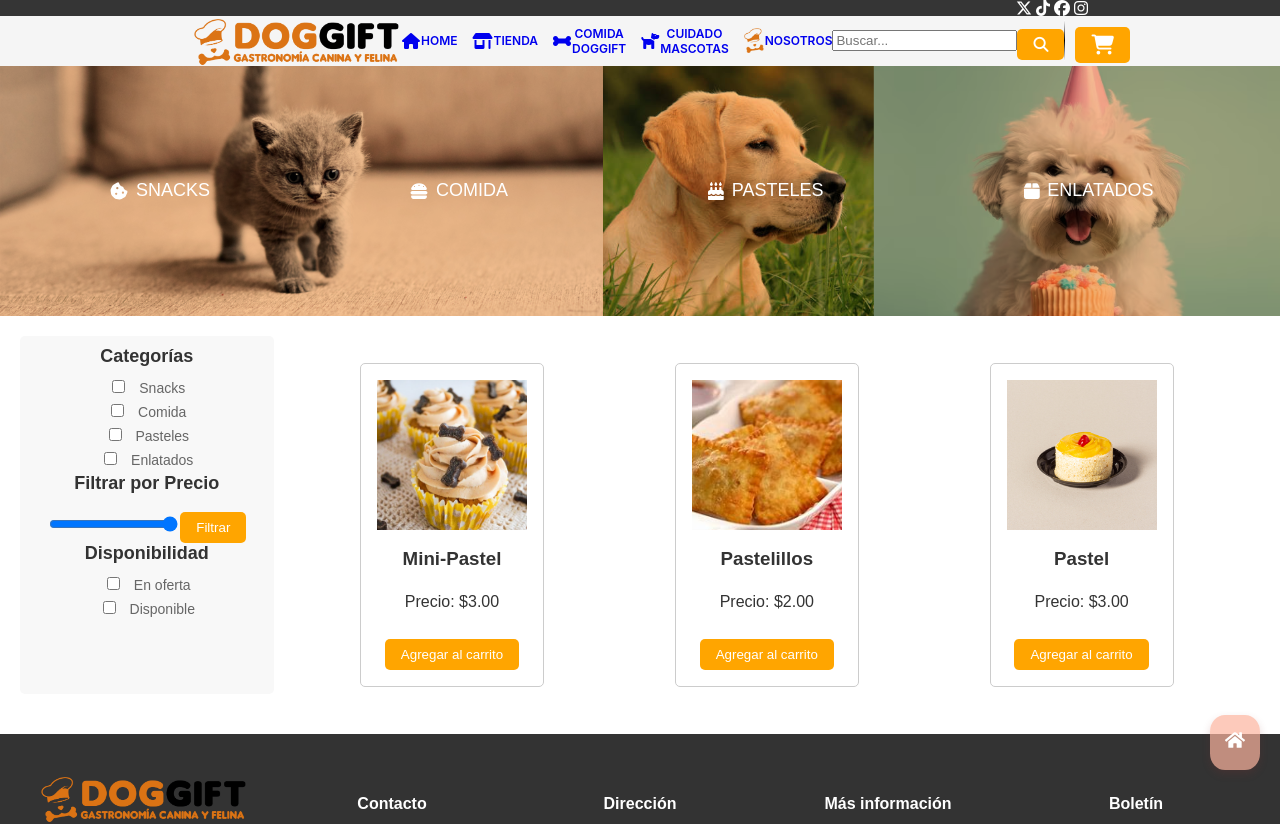
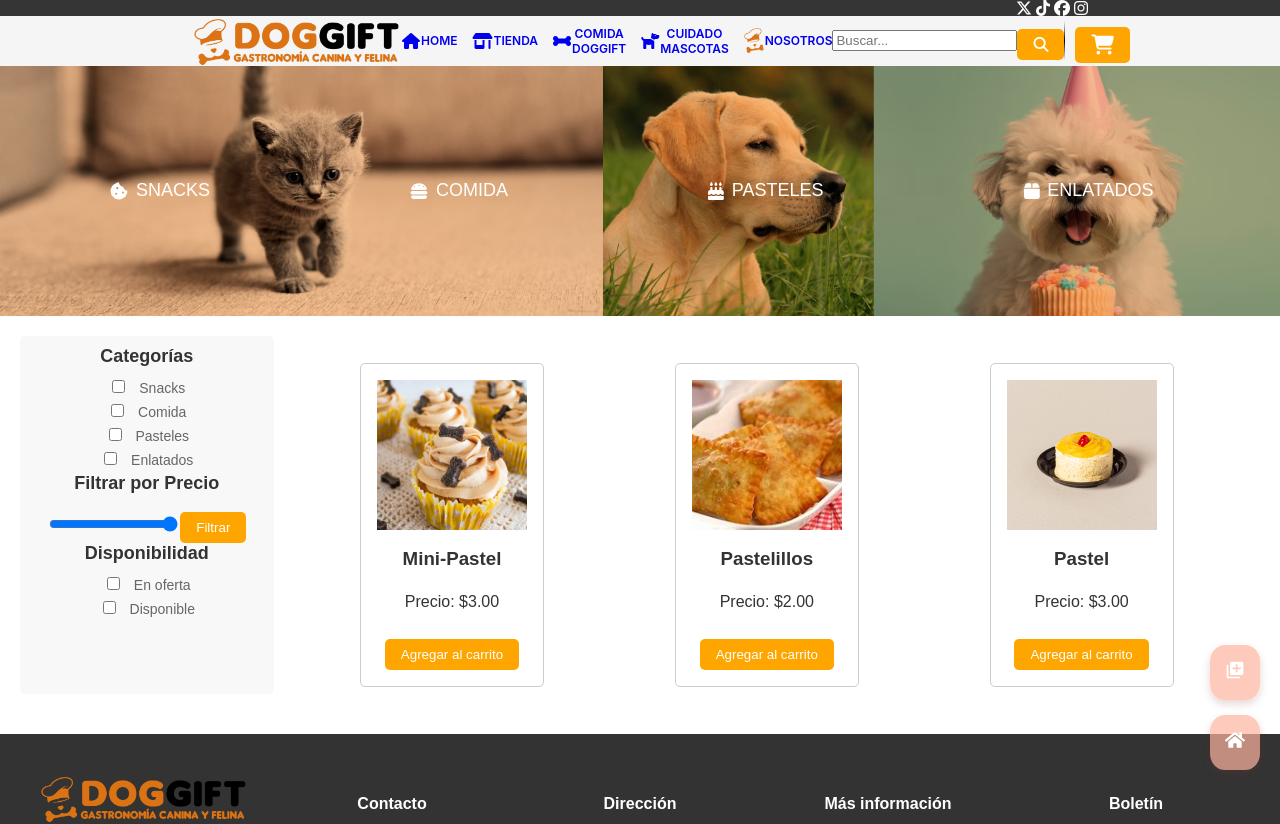
Before and after one commit to josdank/proyecto-final-AJCJ, a React (Create React App) app: page /tienda in a window 1280 px wide. Shown: the top 824 px of the page. Built offline with nearby package versions, Linux system fonts and the light colour scheme.

Commit message:
tilteada al 100

```diff
--- a/src/App.css
+++ b/src/App.css
@@ -83,20 +83,6 @@ button:hover {
 }
 
 /* Estilos básicos para el ícono del carrito y el carrito desplegado */
-.icono-carrito {
-  position: Fixed;
-  top: 90px;
-  right: 10px;
-  font-size: 2rem;
-  cursor: pointer;
-  background-color: orange;
-  color: white;
-  padding: 0.5rem;
-  border-radius: 50%;
-  display: flex;
-  align-items: center;
-  justify-content: center;
-}
 
 .contador {
   position: absolute;
@@ -157,6 +143,23 @@ button:hover {
 }
 
 .home-icon:hover {
+  background-color: #e0e0e0;
+}
+.mad-icon {
+  position: fixed;
+  bottom: 100px;
+  right: 20px;
+  background-color: rgba(253, 180, 159, 0.7);
+  border: none;
+  border-radius: 30%;
+  padding: 15px;
+  cursor: pointer;
+  box-shadow: 0 4px 8px rgba(136, 48, 48, 0.2);
+  z-index: 10003;
+  font-size: 20px;
+}
+
+.mad-icon:hover {
   background-color: #e0e0e0;
 }
 
--- a/src/App.js
+++ b/src/App.js
@@ -1,7 +1,7 @@
 import React, { useState } from 'react';
 import { BrowserRouter as Router, Route, Routes, Link } from 'react-router-dom';
 import Tienda from './pages/Tienda/Tienda';
-import DetalleProductos from './pages/Detalles/detalle_productos';
+import DetalleProductos from "./pages/Detalles/detalle_productos";
 import Nosotros from "./pages/Nostros/nosotros";
 import Comida from "./pages/ComidaDoggift/comida";
 import Mascotas from "./pages/CuidadoMascotas/Mascotas";
@@ -12,7 +12,9 @@ import Terms from './pages/Terms/Terms';
 import CookiesPolicy from './pages/CookiesPolicy/CookiesPolicy';
 import PrivacyPolicy from './pages/PrivacyPolicy/PrivacyPolicy';
 import { FaHome } from 'react-icons/fa';
+import { MdAddToPhotos } from "react-icons/md";
 import Home from "./pages/Home/Home";
+import Carrito from "./pages/Tienda/Carrito";
 
 const App = () => {
     const [selectedProduct, setSelectedProduct] = useState(null);
@@ -30,27 +32,35 @@ const App = () => {
             <div className="App">
                 <Header
                     onShowProductList={() => handleProductSelect(null)}
-                    onShowNosotros={() => {}}
-                    onShowHome={() => {}}
+                    onShowNosotros={() => {
+                    }}
+                    onShowHome={() => {
+                    }}
                 />
                 <Routes>
-                    <Route path="/home" element={<Home />} />
-                    <Route path="/nosotros" element={<Nosotros />} />
-                    <Route path="/tienda" element={<Tienda onProductSelect={handleProductSelect} />} />
-                    <Route path="/comida" element={<Comida />} />
-                    <Route path="/mascotas" element={<Mascotas />} />
-                    <Route path="/detalle/:id" element={<DetalleProductos />} />
-                    <Route path="/terms" element={<Terms />} />
-                    <Route path="/cookies" element={<CookiesPolicy />} />
-                    <Route path="/privacy" element={<PrivacyPolicy />} />
+                    <Route path="/home" element={<Home/>}/>
+                    <Route path="/nosotros" element={<Nosotros/>}/>
+                    <Route path="/tienda" element={<Tienda onProductSelect={handleProductSelect}/>}/>
+                    <Route path="/comida" element={<Comida/>}/>
+                    <Route path="/mascotas" element={<Mascotas/>}/>
+                    <Route path="/detalles" element={<DetalleProductos/>}/>
+                    <Route path="/terms" element={<Terms/>}/>
+                    <Route path="/cookies" element={<CookiesPolicy/>}/>
+                    <Route path="/privacy" element={<PrivacyPolicy/>}/>
                 </Routes>
                 <Footer
-                    onShowTerms={() => {}}
-                    onShowCookiesPolicy={() => {}}
-                    onShowPrivacyPolicy={() => {}}
+                    onShowTerms={() => {
+                    }}
+                    onShowCookiesPolicy={() => {
+                    }}
+                    onShowPrivacyPolicy={() => {
+                    }}
                 />
                 <button onClick={() => window.location.href = '/home'} className="home-icon">
-                    <FaHome />
+                    <FaHome/>
+                </button>
+                <button onClick={() => window.location.href = '/tienda'} className="mad-icon">
+                    <MdAddToPhotos />
                 </button>
             </div>
         </Router>
--- a/src/components/NavigationBar/Header.js
+++ b/src/components/NavigationBar/Header.js
@@ -3,11 +3,13 @@ import { Link } from 'react-router-dom';
 import './estilo.css';
 import Logo from '../../assets/img/logoDoggift.png';
 import Icono from '../../assets/img/iconoDoggift.png';
+import DetalleProductos from "../../pages/Detalles/detalle_productos";
 import HamburguesaMenu from '../../assets/img/hamburguesaMenu.png';
 
 const Header = ({ onShowProductList, onShowNosotros, onShowHome, cart = [], onSearch }) => {
     const [scrolled, setHasScrolled] = useState(false);
     const [searchInput, setSearchInput] = useState('');
+    const [isMenuOpen, setIsMenuOpen] = useState(false);
     const apply = 400;
     const tolerance = 10;
     const opcionesRef = useRef(null);
@@ -30,26 +32,9 @@ const Header = ({ onShowProductList, onShowNosotros, onShowHome, cart = [], onSe
         };
     }, [scrolled]);
 
-    const handleClick = (e) => {
-        e.preventDefault();
-        if (opcionesRef.current) {
-            opcionesRef.current.classList.toggle('desplegable');
-        }
+    const toggleMenu = () => {
+        setIsMenuOpen(!isMenuOpen);
     };
-
-    useEffect(() => {
-        const handleClickOutside = (event) => {
-            if (opcionesRef.current && !opcionesRef.current.contains(event.target)) {
-                opcionesRef.current.classList.remove('desplegable');
-            }
-        };
-
-        document.addEventListener('mousedown', handleClickOutside);
-
-        return () => {
-            document.removeEventListener('mousedown', handleClickOutside);
-        };
-    }, []);
 
     const handleSearchInputChange = (e) => {
         setSearchInput(e.target.value);
@@ -74,10 +59,11 @@ const Header = ({ onShowProductList, onShowNosotros, onShowHome, cart = [], onSe
 
             <div className='header__navbar'>
                 <div className='navbar'>
-                    <Link to="/" className='logo' onClick={onShowHome}>
+                    <Link to="/home" className='logo' onClick={onShowHome}>
                         <img src={Logo} alt="Logo" className='doggiftLogo' />
                     </Link>
-                    <div ref={opcionesRef} className='header__navbar--opciones'>
+
+                    <div ref={opcionesRef} className={`header__navbar--opciones ${isMenuOpen ? 'open' : ''}`}>
                         <Link to="/home" onClick={onShowHome}>
                             <i className="fa-solid fa-house"></i>
                             <span className='header__navbar--opciones--nombre'>HOME</span>
@@ -110,13 +96,13 @@ const Header = ({ onShowProductList, onShowNosotros, onShowHome, cart = [], onSe
                                     placeholder="Buscar..."
                                     className='search-input'
                                 />
-                                <button className="fa-solid fa-magnifying-glass" id='lupaNavbar' onClick={handleSearchSubmit}></button>
+                                <button className="fa-solid fa-magnifying-glass" id='lupaNavbar'
+                                        onClick={handleSearchSubmit}></button>
                                 <div className='linea'></div>
                                 <Link to="/carrito">
                                     <button className="fa-solid fa-cart-shopping" id='carritoNavbar'></button>
                                 </Link>
                                 <div className='lineaHamburguesa'></div>
-
                             </div>
                         </div>
                     </div>
--- a/src/pages/Tienda/NavegacionCategorias.js
+++ b/src/pages/Tienda/NavegacionCategorias.js
@@ -26,7 +26,7 @@ const NavegacionCategorias = ({ cambiarCategoria }) => {
                         Enlatados
                     </li>
                     <li>
-                        <Link to="/detalle_productos">
+                        <Link to="/detalles">
                             <FontAwesomeIcon icon={faBox} />
                             Detalles Producto
                         </Link>
```
Also changed, not shown: src/components/NavigationBar/estilo.css (line endings or trailing spaces).
